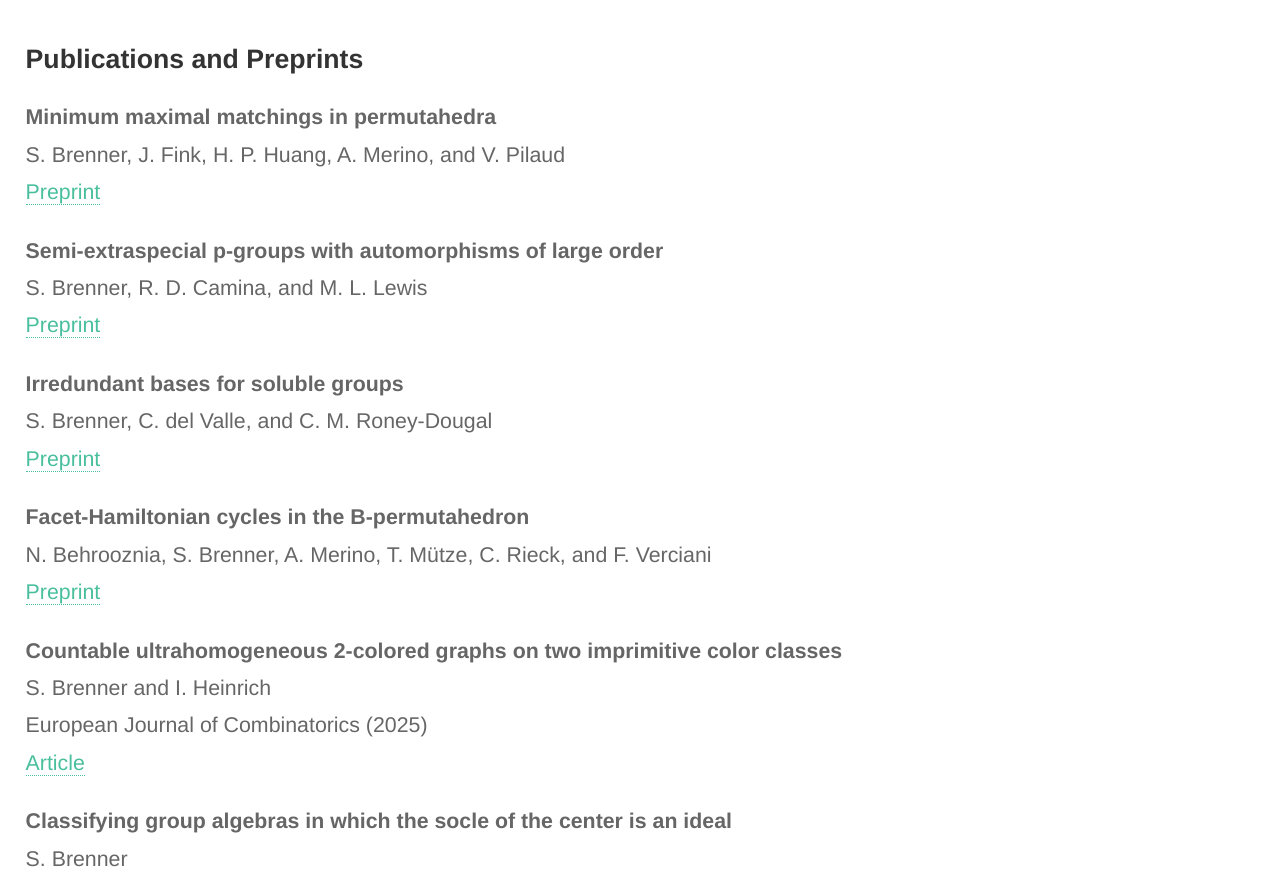
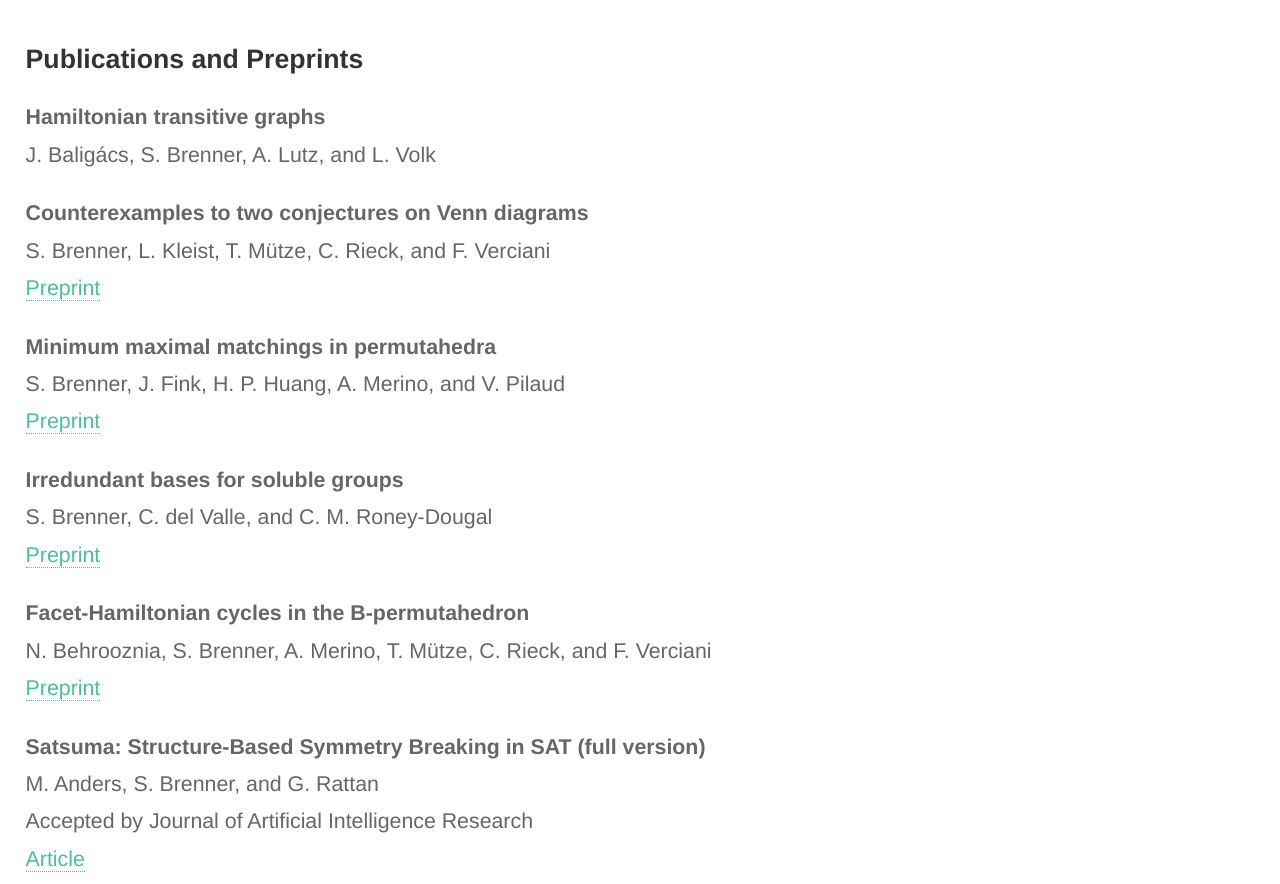
Before and after one commit to SofiaBrenner/sofiabrenner.github.io, a plain HTML site: page pages/publications.html in a window 1280 px wide. Shown: the part 68-952 px from the top of the page. Drawn offline with Linux system fonts and the light colour scheme.

Commit message:
Update publications.html

```diff
--- a/pages/publications.html
+++ b/pages/publications.html
@@ -15,21 +15,25 @@
     <div id="main">
       <div id="maincontent" class="listing">
         <h1>Publications and Preprints</h1>
+
+
+        <p>
+          <strong>Hamiltonian transitive graphs </strong><br>
+          J. Baligács, S. Brenner, A. Lutz, and L. Volk <br>
+        </p>
+
+ <p>
+          <strong>Counterexamples to two conjectures on Venn diagrams </strong><br>
+          S. Brenner, L. Kleist, T. Mütze, C. Rieck, and F. Verciani <br>
+          <a href="https://arxiv.org/abs/2503.18554">Preprint</a>
+        </p>
+
+
   <p>
           <strong>Minimum maximal matchings in permutahedra</strong><br>
           S. Brenner, J. Fink, H. P. Huang, A. Merino, and V. Pilaud <br>
           <a href="https://arxiv.org/abs/2502.09968">Preprint</a>
         </p>
-
-
-
-
-  <p>
-          <strong>Semi-extraspecial p-groups with automorphisms of large order</strong><br>
-          S. Brenner, R. D. Camina, and M. L. Lewis <br>
-          <a href="https://arxiv.org/abs/2502.01598">Preprint</a>
-        </p>
-
 
 
            <p>
@@ -43,6 +47,19 @@
           <strong>Facet-Hamiltonian cycles in the B-permutahedron</strong><br>
           N. Behrooznia, S. Brenner, A. Merino, T. Mütze, C. Rieck, and F. Verciani<br>
           <a href="https://arxiv.org/abs/2412.02584">Preprint</a>
+        </p>
+
+          <strong>Satsuma: Structure-Based Symmetry Breaking in SAT (full version)</strong><br>
+          M. Anders, S. Brenner, and G. Rattan<br>
+          Accepted by Journal of Artificial Intelligence Research<br>
+          <a href="https://arxiv.org/abs/2406.13557">Article</a>
+        </p>
+
+        <p>
+          <strong>Semi-extraspecial p-groups with automorphisms of large order</strong><br>
+          S. Brenner, R. D. Camina, and M. L. Lewis <br>
+          Accepted by Comptes-rendus mathématique <br>
+          <a href="https://arxiv.org/abs/2502.01598">Preprint</a>
         </p>
 
 
```
